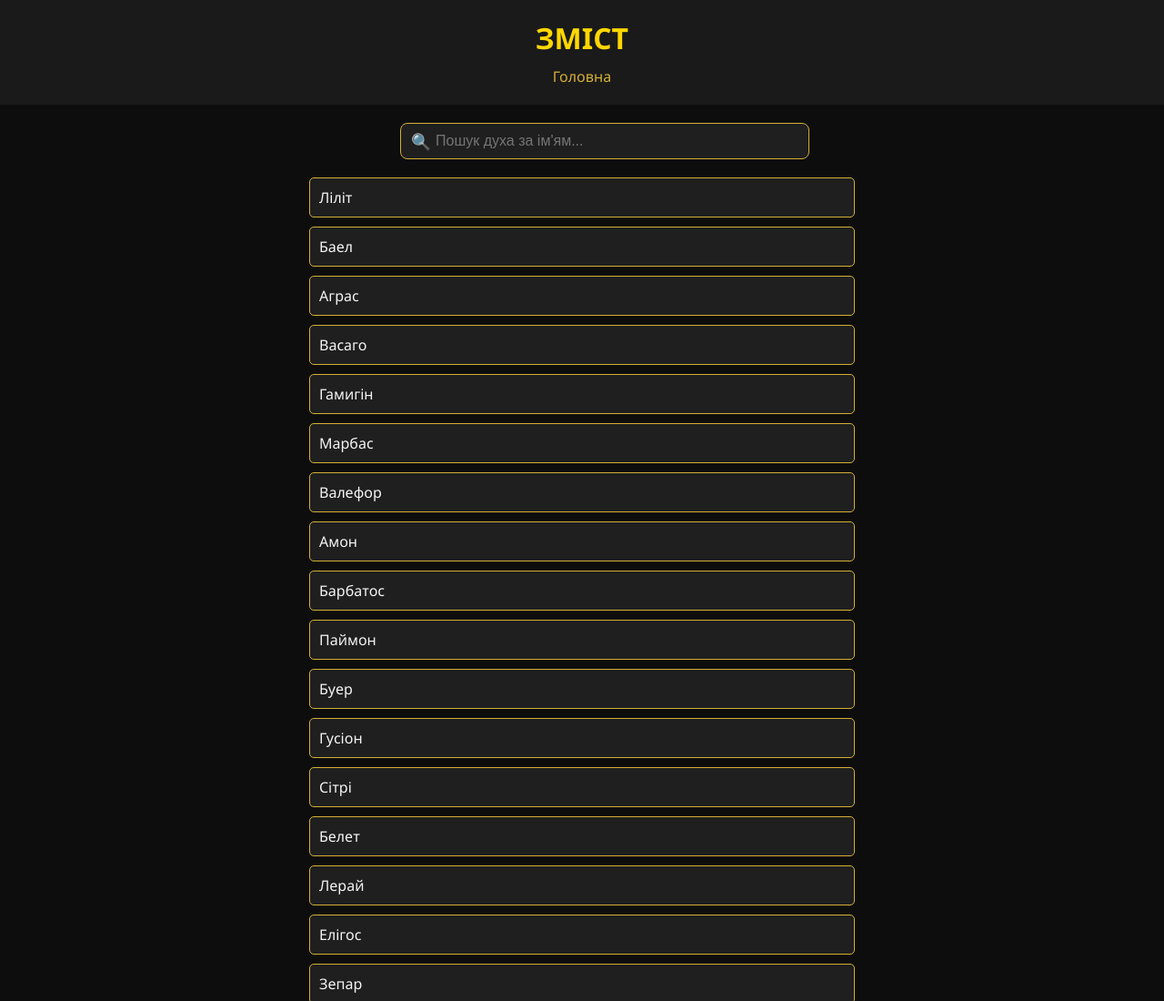
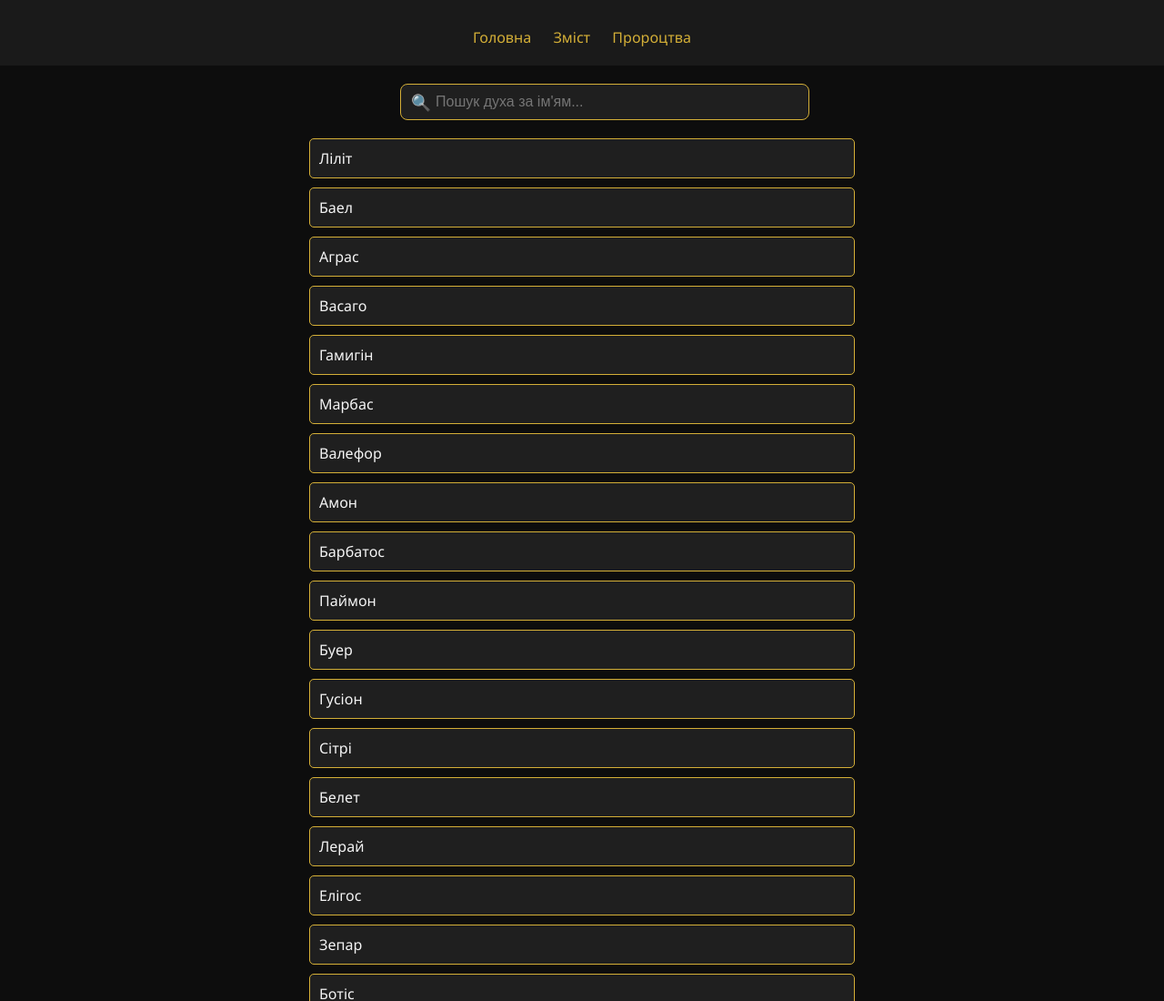
Before and after one commit to Danatellach/solomon-encyclopedia1, a plain HTML site: page contents.html in a window 1280 px wide. Shown: the top 1100 px of the page at 91% size. Drawn offline with Linux system fonts and the light colour scheme.

Commit message:
Update contents.html

```diff
--- a/contents.html
+++ b/contents.html
@@ -10,9 +10,10 @@
 <body>
 
 <header>
-  <h1>Зміст</h1>
   <nav>
     <a href="index.html">Головна</a>
+  <a href="contents.html">Зміст</a>
+  <a href="prophecies.html">Пророцтва</a>
   </nav>
 </header>
 
```
